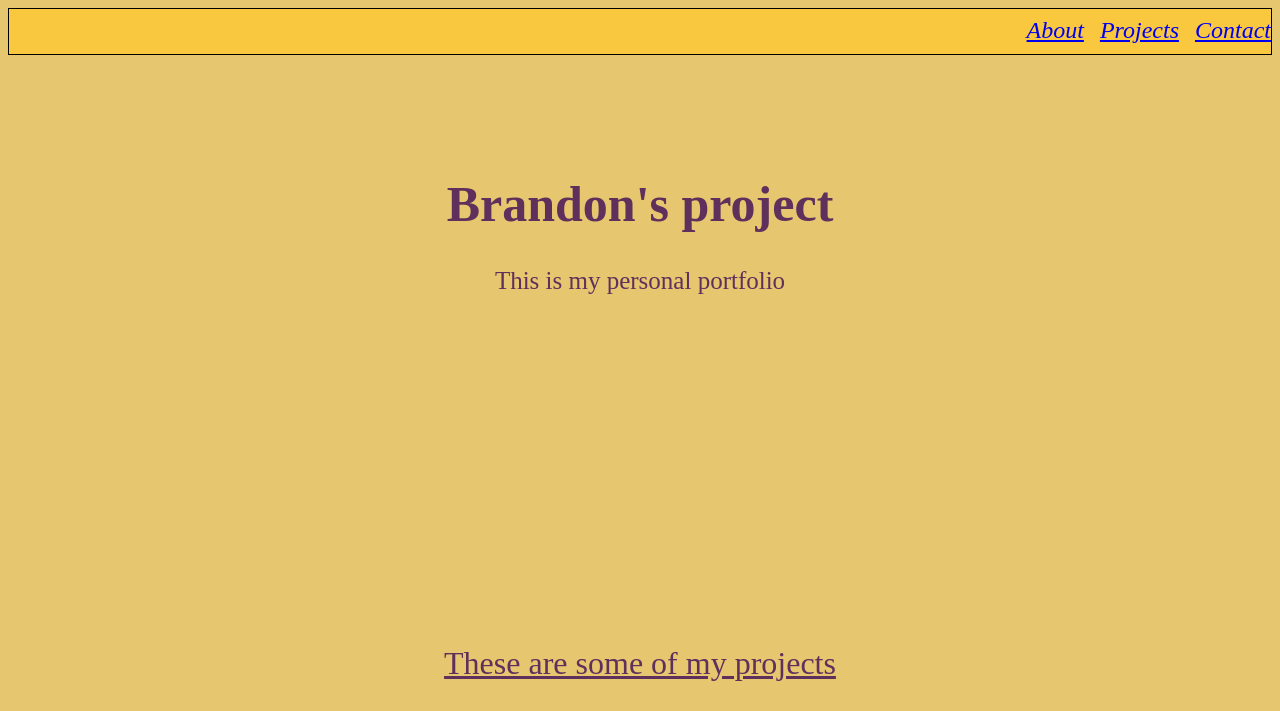
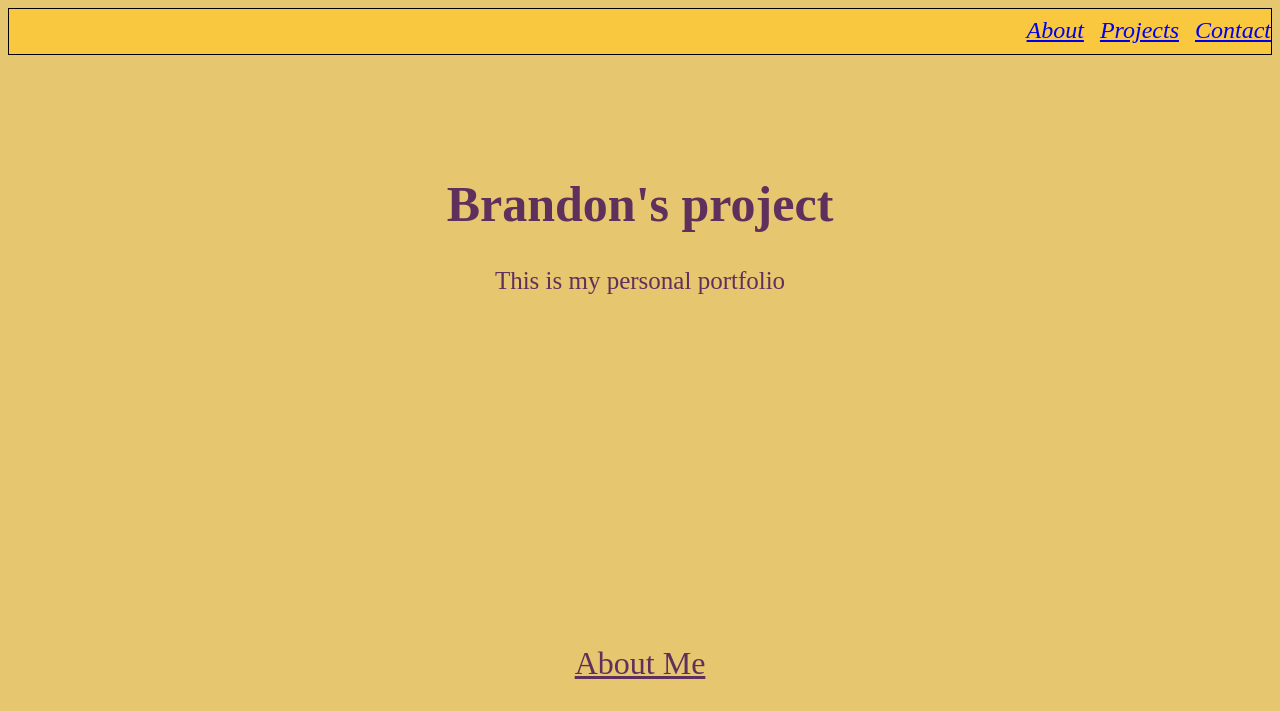
Before and after one commit to BrandonisCoding381/portfolio, a plain HTML site: page index.html in a window 1280 px wide. Shown: the top 711 px of the page. Drawn offline with Linux system fonts and the light colour scheme.

Commit message:
added about me heading

```diff
--- a/index.html
+++ b/index.html
@@ -23,6 +23,7 @@
 
       <!--About-->
       <section id="About">
+        <p class="heading">About Me</p>
         <p></p>
       </section>
       <!--projects-->
```
